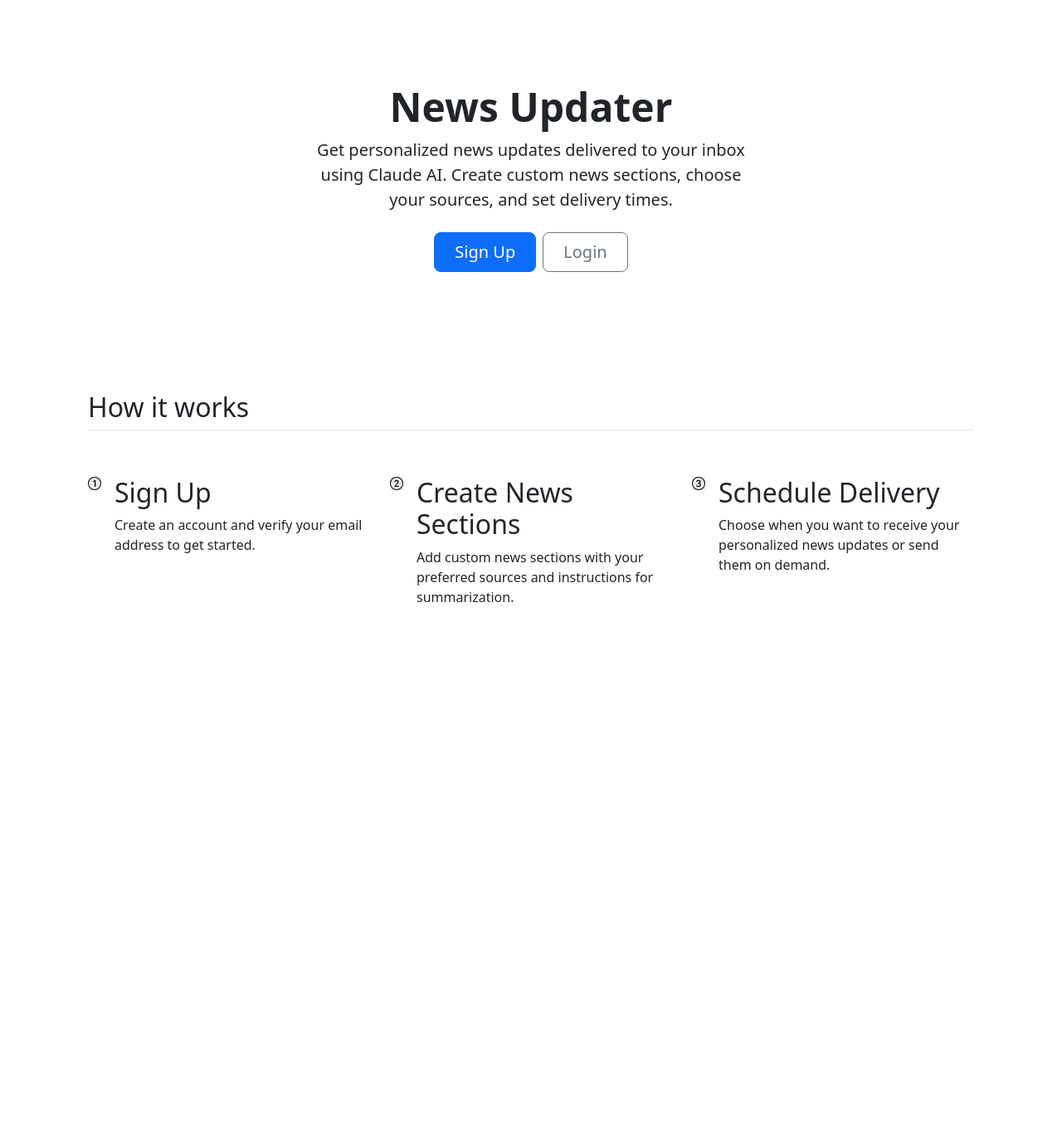
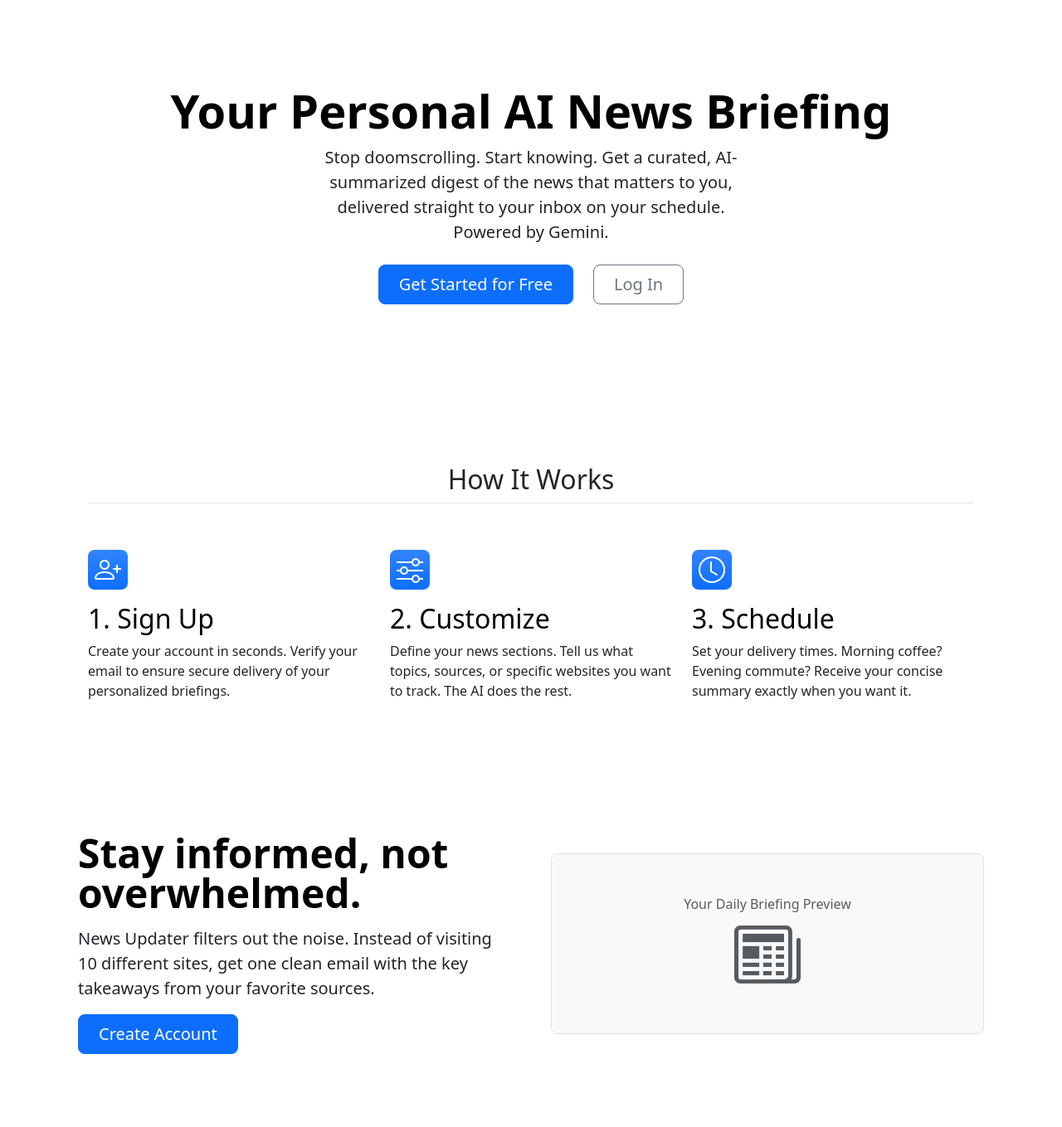
Before and after one commit to payalnik/news, a Django app: page / in a window 1280 px wide. Shown: the part 56-1415 px from the top of the page at 83% size. Before the commit the page ends 782 px from the top, so only its background shows below. Run offline with Django 5.2, Linux system fonts and the light colour scheme; parts of the project's set-up code (start-up, migrations or seed data) failed here and were passed over.

Commit message:
Enhance home page functionality and design: redirect authenticated users to dashboard, update title and content for clarity, and improve layout with new features section. Add Bootstrap Icons for better visual representation.

```diff
--- a/news_updater/news_app/views.py
+++ b/news_updater/news_app/views.py
@@ -19,6 +19,8 @@ from .forms import SignUpForm, VerificationForm, NewsSectionForm, TimeSlotForm
 from .tasks import send_news_update
 
 def home(request):
+    if request.user.is_authenticated:
+        return redirect('dashboard')
     return render(request, 'news_app/home.html')
 
 def signup(request):
--- a/news_updater/templates/base.html
+++ b/news_updater/templates/base.html
@@ -5,6 +5,7 @@
     <meta name="viewport" content="width=device-width, initial-scale=1.0">
     <title>{% block title %}News Updater{% endblock %}</title>
     <link href="https://cdn.jsdelivr.net/npm/bootstrap@5.3.0-alpha1/dist/css/bootstrap.min.css" rel="stylesheet">
+    <link rel="stylesheet" href="https://cdn.jsdelivr.net/npm/bootstrap-icons@1.11.3/font/bootstrap-icons.min.css">
     <style>
         body {
             padding-top: 60px;
--- a/news_updater/templates/news_app/home.html
+++ b/news_updater/templates/news_app/home.html
@@ -1,62 +1,63 @@
 {% extends 'base.html' %}
 
-{% block title %}News Updater - Home{% endblock %}
+{% block title %}News Updater - Personal AI News Briefing{% endblock %}
 
 {% block content %}
 <div class="px-4 py-5 my-5 text-center">
-    <h1 class="display-5 fw-bold">News Updater</h1>
+    <h1 class="display-4 fw-bold text-body-emphasis">Your Personal AI News Briefing</h1>
     <div class="col-lg-6 mx-auto">
         <p class="lead mb-4">
-            Get personalized news updates delivered to your inbox using Claude AI.
-            Create custom news sections, choose your sources, and set delivery times.
+            Stop doomscrolling. Start knowing. Get a curated, AI-summarized digest of the news that matters to you, delivered straight to your inbox on your schedule. Powered by Gemini.
         </p>
-        <div class="d-grid gap-2 d-sm-flex justify-content-sm-center">
-            {% if user.is_authenticated %}
-                <a href="{% url 'dashboard' %}" class="btn btn-primary btn-lg px-4 gap-3">Go to Dashboard</a>
-            {% else %}
-                <a href="{% url 'signup' %}" class="btn btn-primary btn-lg px-4 gap-3">Sign Up</a>
-                <a href="{% url 'login' %}" class="btn btn-outline-secondary btn-lg px-4">Login</a>
-            {% endif %}
+        <div class="d-grid gap-2 d-sm-flex justify-content-sm-center mb-5">
+            <a href="{% url 'signup' %}" class="btn btn-primary btn-lg px-4 me-sm-3">Get Started for Free</a>
+            <a href="{% url 'login' %}" class="btn btn-outline-secondary btn-lg px-4">Log In</a>
         </div>
     </div>
 </div>
 
-<div class="container px-4 py-5">
-    <h2 class="pb-2 border-bottom">How it works</h2>
+<div class="container px-4 py-5" id="features">
+    <h2 class="pb-2 border-bottom text-center">How It Works</h2>
     <div class="row g-4 py-5 row-cols-1 row-cols-lg-3">
-        <div class="col d-flex align-items-start">
-            <div class="icon-square text-body-emphasis bg-body-secondary d-inline-flex align-items-center justify-content-center fs-4 flex-shrink-0 me-3">
-                <svg xmlns="http://www.w3.org/2000/svg" width="16" height="16" fill="currentColor" class="bi bi-1-circle" viewBox="0 0 16 16">
-                    <path d="M1 8a7 7 0 1 0 14 0A7 7 0 0 0 1 8m15 0A8 8 0 1 1 0 8a8 8 0 0 1 16 0M9.283 4.002V12H7.971V5.338h-.065L6.072 6.656V5.385l1.899-1.383z"/>
-                </svg>
+        <div class="col">
+            <div class="d-inline-flex align-items-center justify-content-center text-bg-primary bg-gradient fs-2 mb-3 rounded-3" style="width: 3rem; height: 3rem;">
+                <i class="bi bi-person-plus"></i>
             </div>
-            <div>
-                <h3 class="fs-2">Sign Up</h3>
-                <p>Create an account and verify your email address to get started.</p>
+            <h3 class="fs-2 text-body-emphasis">1. Sign Up</h3>
+            <p>Create your account in seconds. Verify your email to ensure secure delivery of your personalized briefings.</p>
+        </div>
+        <div class="col">
+            <div class="d-inline-flex align-items-center justify-content-center text-bg-primary bg-gradient fs-2 mb-3 rounded-3" style="width: 3rem; height: 3rem;">
+                <i class="bi bi-sliders"></i>
+            </div>
+            <h3 class="fs-2 text-body-emphasis">2. Customize</h3>
+            <p>Define your news sections. Tell us what topics, sources, or specific websites you want to track. The AI does the rest.</p>
+        </div>
+        <div class="col">
+            <div class="d-inline-flex align-items-center justify-content-center text-bg-primary bg-gradient fs-2 mb-3 rounded-3" style="width: 3rem; height: 3rem;">
+                <i class="bi bi-clock"></i>
+            </div>
+            <h3 class="fs-2 text-body-emphasis">3. Schedule</h3>
+            <p>Set your delivery times. Morning coffee? Evening commute? Receive your concise summary exactly when you want it.</p>
+        </div>
+    </div>
+</div>
+
+<div class="container">
+    <div class="row align-items-center g-5 py-5">
+        <div class="col-lg-6">
+            <h2 class="display-5 fw-bold text-body-emphasis lh-1 mb-3">Stay informed, not overwhelmed.</h2>
+            <p class="lead">News Updater filters out the noise. Instead of visiting 10 different sites, get one clean email with the key takeaways from your favorite sources.</p>
+            <div class="d-grid gap-2 d-md-flex justify-content-md-start">
+                <a href="{% url 'signup' %}" class="btn btn-primary btn-lg px-4 me-md-2">Create Account</a>
             </div>
         </div>
-        <div class="col d-flex align-items-start">
-            <div class="icon-square text-body-emphasis bg-body-secondary d-inline-flex align-items-center justify-content-center fs-4 flex-shrink-0 me-3">
-                <svg xmlns="http://www.w3.org/2000/svg" width="16" height="16" fill="currentColor" class="bi bi-2-circle" viewBox="0 0 16 16">
-                    <path d="M1 8a7 7 0 1 0 14 0A7 7 0 0 0 1 8m15 0A8 8 0 1 1 0 8a8 8 0 0 1 16 0M6.646 6.24v.07H5.375v-.064c0-1.213.879-2.402 2.637-2.402 1.582 0 2.613.949 2.613 2.215 0 1.002-.6 1.667-1.287 2.43l-.096.107-1.974 2.22v.077h3.498V12H5.422v-.832l2.97-3.293c.434-.475.903-1.008.903-1.705 0-.744-.557-1.236-1.313-1.236-.843 0-1.336.615-1.336 1.306"/>
-                </svg>
-            </div>
-            <div>
-                <h3 class="fs-2">Create News Sections</h3>
-                <p>Add custom news sections with your preferred sources and instructions for summarization.</p>
-            </div>
-        </div>
-        <div class="col d-flex align-items-start">
-            <div class="icon-square text-body-emphasis bg-body-secondary d-inline-flex align-items-center justify-content-center fs-4 flex-shrink-0 me-3">
-                <svg xmlns="http://www.w3.org/2000/svg" width="16" height="16" fill="currentColor" class="bi bi-3-circle" viewBox="0 0 16 16">
-                    <path d="M7.918 8.414h-.879V7.342h.838c.78 0 1.348-.522 1.342-1.237 0-.709-.563-1.195-1.348-1.195-.79 0-1.312.498-1.348 1.055H5.275c.036-1.137.95-2.115 2.625-2.121 1.594-.012 2.608.885 2.637 2.062.023 1.137-.885 1.776-1.482 1.875v.07c.703.07 1.71.64 1.734 1.917.024 1.459-1.277 2.396-2.93 2.396-1.705 0-2.707-.967-2.754-2.144H6.33c.059.597.68 1.06 1.541 1.066.973.006 1.6-.563 1.588-1.354-.006-.779-.621-1.318-1.541-1.318"/>
-                    <path d="M16 8A8 8 0 1 1 0 8a8 8 0 0 1 16 0M1 8a7 7 0 1 0 14 0A7 7 0 0 0 1 8"/>
-                </svg>
-            </div>
-            <div>
-                <h3 class="fs-2">Schedule Delivery</h3>
-                <p>Choose when you want to receive your personalized news updates or send them on demand.</p>
-            </div>
+        <div class="col-lg-6">
+             <!-- Placeholder for a future screenshot or graphic -->
+             <div class="p-5 border rounded-3 bg-body-tertiary text-center text-muted">
+                <p class="mb-0">Your Daily Briefing Preview</p>
+                <i class="bi bi-newspaper display-1"></i>
+             </div>
         </div>
     </div>
 </div>
```
